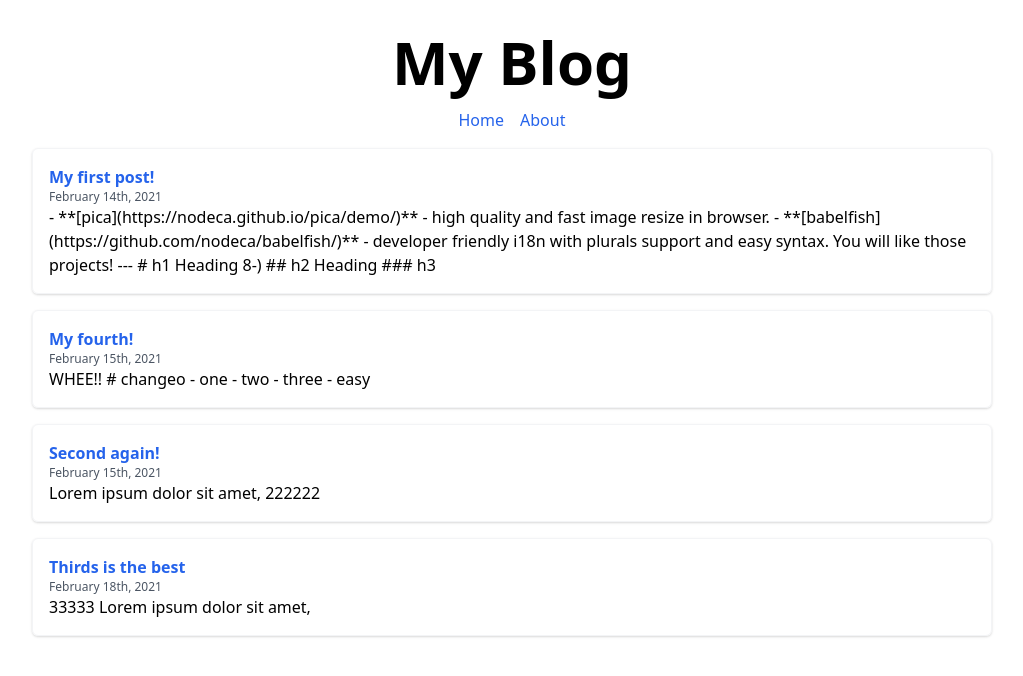
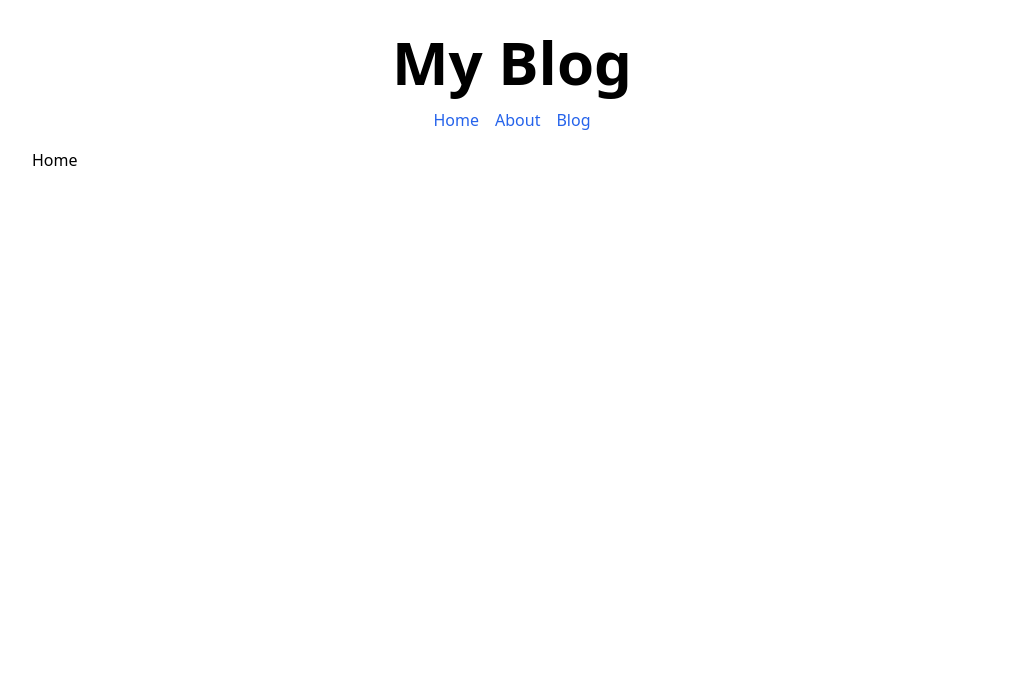
Before and after one commit to hswolff/blog-with-nextjs-and-tailwind, a Next.js app: page / in a window 1280 px wide. Shown: the top 676 px of the page, without its empty margins (128-1151 px from the left). Built offline with nearby package versions, Linux system fonts and the light colour scheme; what @tailwindcss/typography would draw is missing.

Commit message:
convert content to blog, add a blog page. convert md to mdx

```diff
--- a/lib/data.js
+++ b/lib/data.js
@@ -2,7 +2,7 @@ import fs from 'fs';
 import path from 'path';
 import matter from 'gray-matter';
 
-const contentDirectory = path.join(process.cwd(), '_content');
+const contentDirectory = path.join(process.cwd(), '_blog');
 
 export function getAllPosts() {
   const allPosts = fs.readdirSync(contentDirectory);
--- a/pages/_app.js
+++ b/pages/_app.js
@@ -18,6 +18,11 @@ function MyApp({ Component, pageProps }) {
                 <a>About</a>
               </Link>
             </li>
+            <li>
+              <Link href="/blog">
+                <a>Blog</a>
+              </Link>
+            </li>
           </ul>
         </nav>
       </header>
--- /dev/null
+++ b/pages/blog.js
@@ -0,0 +1,51 @@
+import Head from 'next/head';
+import Link from 'next/link';
+import { format, parseISO } from 'date-fns';
+import { getAllPosts } from '../lib/data';
+
+export default function Blog({ posts }) {
+  return (
+    <div>
+      <Head>
+        <title>Create Next App</title>
+        <link rel="icon" href="/favicon.ico" />
+      </Head>
+
+      <div className="space-y-4">
+        {posts.map((item) => (
+          <BlogListItem key={item.slug} {...item} />
+        ))}
+      </div>
+    </div>
+  );
+}
+
+export async function getStaticProps() {
+  const allPosts = getAllPosts();
+  return {
+    props: {
+      posts: allPosts.map(({ data, content, slug }) => ({
+        ...data,
+        date: data.date.toISOString(),
+        content,
+        slug,
+      })),
+    },
+  };
+}
+
+function BlogListItem({ slug, title, date, content }) {
+  return (
+    <div className="border border-gray-100 shadow hover:shadow-md hover:border-gray-200 rounded-md p-4 transition duration-200 ease-in">
+      <div>
+        <Link href={`/blog/${slug}`}>
+          <a className="font-bold">{title}</a>
+        </Link>
+      </div>
+      <div className="text-gray-600 text-xs">
+        {format(parseISO(date), 'MMMM do, uuu')}
+      </div>
+      <div>{content.substr(0, 300)}</div>
+    </div>
+  );
+}
--- a/pages/index.js
+++ b/pages/index.js
@@ -1,51 +1,16 @@
 import Head from 'next/head';
-import Link from 'next/link';
-import { format, parseISO } from 'date-fns';
-import { getAllPosts } from '../lib/data';
 
-export default function Home({ posts }) {
+export default function Home() {
   return (
     <div>
       <Head>
-        <title>Create Next App</title>
+        <title>Home</title>
         <link rel="icon" href="/favicon.ico" />
       </Head>
 
-      <div className="space-y-4">
-        {posts.map((item) => (
-          <BlogListItem key={item.slug} {...item} />
-        ))}
-      </div>
+      <main>
+        <h1>Home</h1>
+      </main>
     </div>
   );
 }
-
-export async function getStaticProps() {
-  const allPosts = getAllPosts();
-  return {
-    props: {
-      posts: allPosts.map(({ data, content, slug }) => ({
-        ...data,
-        date: data.date.toISOString(),
-        content,
-        slug,
-      })),
-    },
-  };
-}
-
-function BlogListItem({ slug, title, date, content }) {
-  return (
-    <div className="border border-gray-100 shadow hover:shadow-md hover:border-gray-200 rounded-md p-4 transition duration-200 ease-in">
-      <div>
-        <Link href={`/blog/${slug}`}>
-          <a className="font-bold">{title}</a>
-        </Link>
-      </div>
-      <div className="text-gray-600 text-xs">
-        {format(parseISO(date), 'MMMM do, uuu')}
-      </div>
-      <div>{content.substr(0, 300)}</div>
-    </div>
-  );
-}
```
Also changed, not shown: _blog/first.mdx (renamed from _content/first.md), _blog/fourth.mdx (renamed from _content/fourth.md), _blog/second.mdx (renamed from _content/second.md), _blog/third.mdx (renamed from _content/third.md), 1 other file (tests, documents, lock files or other folders).
